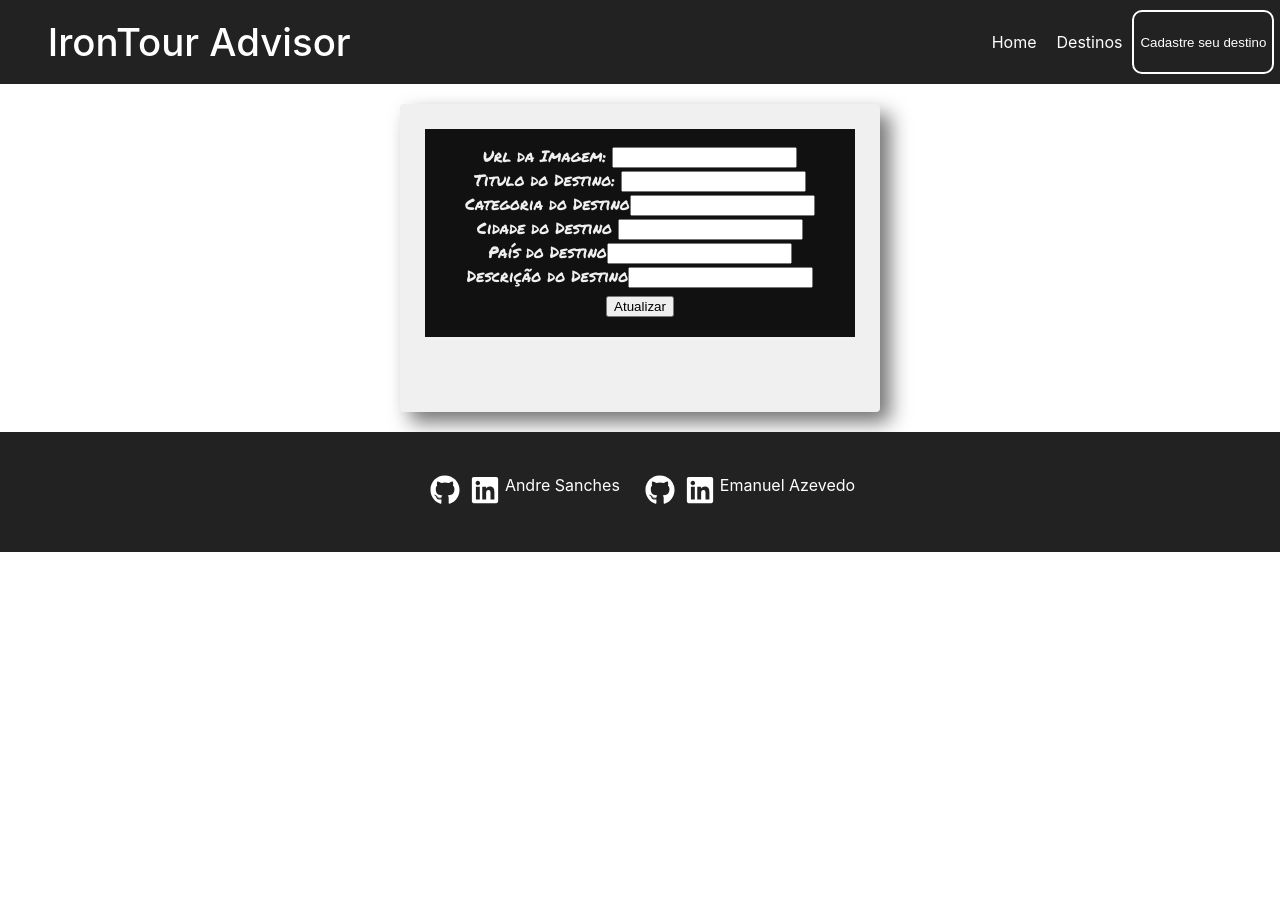
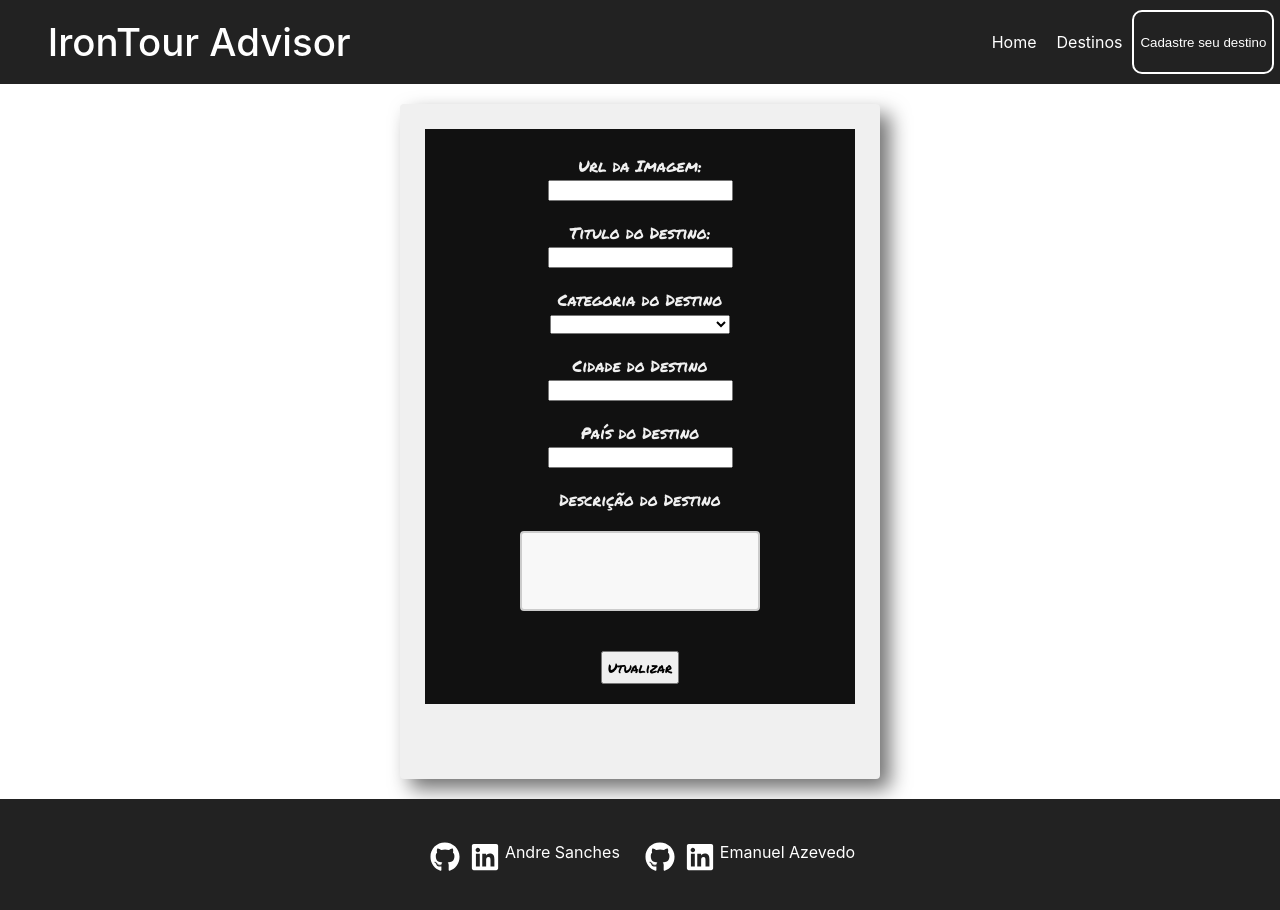
Before and after one commit to SancheesAndre/IronHack-SegundoProjeto, a React (Create React App) app: page /update-route/1 in a window 1280 px wide. Shown: the top 910 px of the page. Before the commit the page ends 800 px from the top, so only its background shows below. Built offline with nearby package versions, Linux system fonts and the light colour scheme; no server answers.

Commit message:
Adicionado CSS da pagina de update e de Cadastro

```diff
--- a/src/pages/NewRoutePage.css
+++ b/src/pages/NewRoutePage.css
@@ -23,6 +23,19 @@
     width: 180px;
 }
 
+.Label textarea {
+    margin: 20px -20%;
+    width: 120%;
+    height: 80px;
+    padding: 12px 20px;
+    box-sizing: border-box;
+    border: 2px solid #ccc;
+    border-radius: 4px;
+    background-color: #f8f8f8;
+    font-size: 16px;
+    resize: none;
+}
+
 .SubmitButton {
     padding: 5px;
     font-family: 'Permanent Marker', sans-serif;
--- a/src/pages/NewRoutePage.js
+++ b/src/pages/NewRoutePage.js
@@ -85,7 +85,7 @@ const NewRoutePage = () => {
                     </div>
                     <div className='Label'>
                         <label>Descrição do Destino</label>
-                        <input
+                        <textarea
                             type="text"
                             name='description'
                             value={state.description}
--- a/src/pages/UpdateRoutePage.js
+++ b/src/pages/UpdateRoutePage.js
@@ -3,6 +3,7 @@ import { useState, useEffect } from 'react'
 import { useNavigate, useParams } from 'react-router-dom'
 import Navbar from "../components/Navbar/Navbar"
 import Footer from "../components/Footer/Footer"
+
 
 
 const UpdateRoutePage = () => {
@@ -45,7 +46,7 @@ const UpdateRoutePage = () => {
             <Navbar />
             <form onSubmit={handleSubmit}>
                 <div className="NewRouteCard">
-                    <div>
+                    <div className='Label'>
                         <label>Url da Imagem: </label>
                         <input
                             type="text"
@@ -54,7 +55,7 @@ const UpdateRoutePage = () => {
                             onChange={handleChange}
                         />
                     </div>
-                    <div>
+                    <div className='Label'>
                         <label>Titulo do Destino: </label>
                         <input
                             type="text"
@@ -63,16 +64,20 @@ const UpdateRoutePage = () => {
                             onChange={handleChange}
                         />
                     </div>
-                    <div>
-                        <label>Categoria do Destino</label>
-                        <input
-                            type="text"
-                            name='category'
-                            value={state.category}
+                    <div className='Label'>
+                        <label >Categoria do Destino</label>
+                        <select
+                            name="category"
+                            id="category"
                             onChange={handleChange}
-                        />
+                        >
+                            <option value=""></option>
+                            <option value="Natureza">Natureza</option>
+                            <option value="Urbano">Urbano</option>
+                            <option value="Cultural">Cultural</option>
+                        </select>
                     </div>
-                    <div>
+                    <div className='Label'>
                         <label>Cidade do Destino </label>
                         <input
                             type="text"
@@ -81,7 +86,7 @@ const UpdateRoutePage = () => {
                             onChange={handleChange}
                         />
                     </div>
-                    <div>
+                    <div className='Label'>
                         <label>País do Destino</label>
                         <input
                             type="text"
@@ -90,9 +95,9 @@ const UpdateRoutePage = () => {
                             onChange={handleChange}
                         />
                     </div>
-                    <div>
+                    <div className='Label'>
                         <label>Descrição do Destino</label>
-                        <input
+                        <textarea
                             type="text"
                             name='description'
                             value={state.description}
@@ -100,8 +105,8 @@ const UpdateRoutePage = () => {
                         />
                     </div>
                     <div className='SubmitButton'>
-                        <button type='submit'>
-                            Atualizar
+                        <button className='SubmitButton's type='submit'>
+                            Utualizar
                         </button>
                     </div>
                 </div>
```
